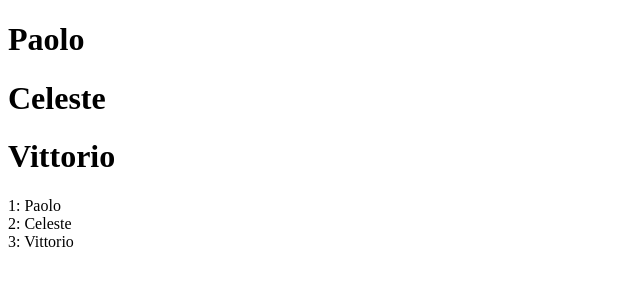
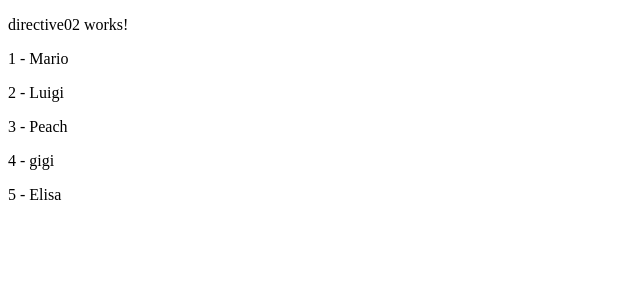
Before and after one commit to paolopci/course21, an Angular app: page / in a window 1280 px wide. Shown: the top 300 px of the page, without its empty margins (0-640 px from the left). Built offline with nearby package versions, Linux system fonts and the light colour scheme.

Commit message:
@loop o meglio @for

```diff
--- a/src/app/section03/directive01.component/directive01.component.html
+++ b/src/app/section03/directive01.component/directive01.component.html
@@ -4,4 +4,8 @@
   }
 </div>
 
-<div *ngFor="let item of utenti; index as i; trackBy: trackByFn">{{ i + 1 }}: {{ item.nome }}</div>
+<div *ngFor="let item of utenti; trackBy: trackByItemId">{{ item.id }}: {{ item.nome }}</div>
+
+<br />
+
+<button (click)="updateItem()">Update</button>
--- a/src/app/section03/directive01.component/directive01.component.ts
+++ b/src/app/section03/directive01.component/directive01.component.ts
@@ -15,23 +15,22 @@ export class Directive01Component {
     {
       id: 1,
       nome: 'Paolo',
-      cognome: 'Paci',
-      email: 'paolo.paci@gmail.com',
-      ruolo: 'Admin',
     },
     {
-      id: 1,
+      id: 2,
       nome: 'Celeste',
-      cognome: 'Celeste',
-      email: 'celeste.paci@gmail.com',
-      ruolo: 'Admin',
     },
     {
-      id: 1,
+      id: 3,
       nome: 'Vittorio',
-      cognome: 'Vittorio',
-      email: 'vittorio.paci@gmail.com',
-      ruolo: 'Admin',
     },
   ];
+
+  trackByItemId(item: any) {
+    return item.id;
+  }
+
+  updateItem() {
+    this.utenti[1] = { id: 2, nome: 'Venerina' };
+  }
 }
--- /dev/null
+++ b/src/app/section03/directive02/directive02.html
@@ -0,0 +1,5 @@
+<p>directive02 works!</p>
+
+@for (item of users(); track item.id) {
+  <p>{{ item.id }} - {{ item.nome }}</p>
+}
--- /dev/null
+++ b/src/app/section03/directive02/directive02.ts
@@ -0,0 +1,24 @@
+import { CommonModule } from '@angular/common';
+import { Component, signal, Signal } from '@angular/core';
+
+interface empInterface {
+  id: number;
+  nome: string;
+  role: string;
+}
+
+@Component({
+  selector: 'app-directive02',
+  imports: [CommonModule],
+  templateUrl: './directive02.html',
+  styleUrl: './directive02.css',
+})
+export class Directive02 {
+  users = signal<empInterface[]>([
+    { id: 1, nome: 'Mario', role: 'Developer' },
+    { id: 2, nome: 'Luigi', role: 'Tester' },
+    { id: 3, nome: 'Peach', role: 'Designer' },
+    { id: 4, nome: 'gigi', role: 'Engineer' },
+    { id: 5, nome: 'Elisa', role: 'Deploy' },
+  ]);
+}
--- a/src/index.html
+++ b/src/index.html
@@ -9,6 +9,7 @@
   </head>
   <body>
     <!-- <app-root></app-root> -->
-    <app-directive01></app-directive01>
+    <!-- <app-directive01></app-directive01> -->
+    <app-directive02></app-directive02>
   </body>
 </html>
--- a/src/main.server.ts
+++ b/src/main.server.ts
@@ -1,8 +1,8 @@
 import { BootstrapContext, bootstrapApplication } from '@angular/platform-browser';
-import { Directive01Component } from './app/section03/directive01.component/directive01.component';
+import { Directive02 } from './app/section03/directive02/directive02';
 import { config } from './app/app.config.server';
 
 const bootstrap = (context: BootstrapContext) =>
-    bootstrapApplication(Directive01Component, config, context);
+    bootstrapApplication(Directive02, config, context);
 
 export default bootstrap;
--- a/src/main.ts
+++ b/src/main.ts
@@ -2,5 +2,6 @@ import { bootstrapApplication } from '@angular/platform-browser';
 import { appConfig } from './app/app.config';
 import { App } from './app/app';
 import { Directive01Component } from './app/section03/directive01.component/directive01.component';
-
-bootstrapApplication(Directive01Component, appConfig).catch((err) => console.error(err));
+import { Directive02 } from './app/section03/directive02/directive02';
+//bootstrapApplication(Directive01Component, appConfig).catch((err) => console.error(err));
+bootstrapApplication(Directive02, appConfig).catch((err) => console.error(err));
```
Also changed, not shown: src/app/section03/directive02/directive02.css (added).
